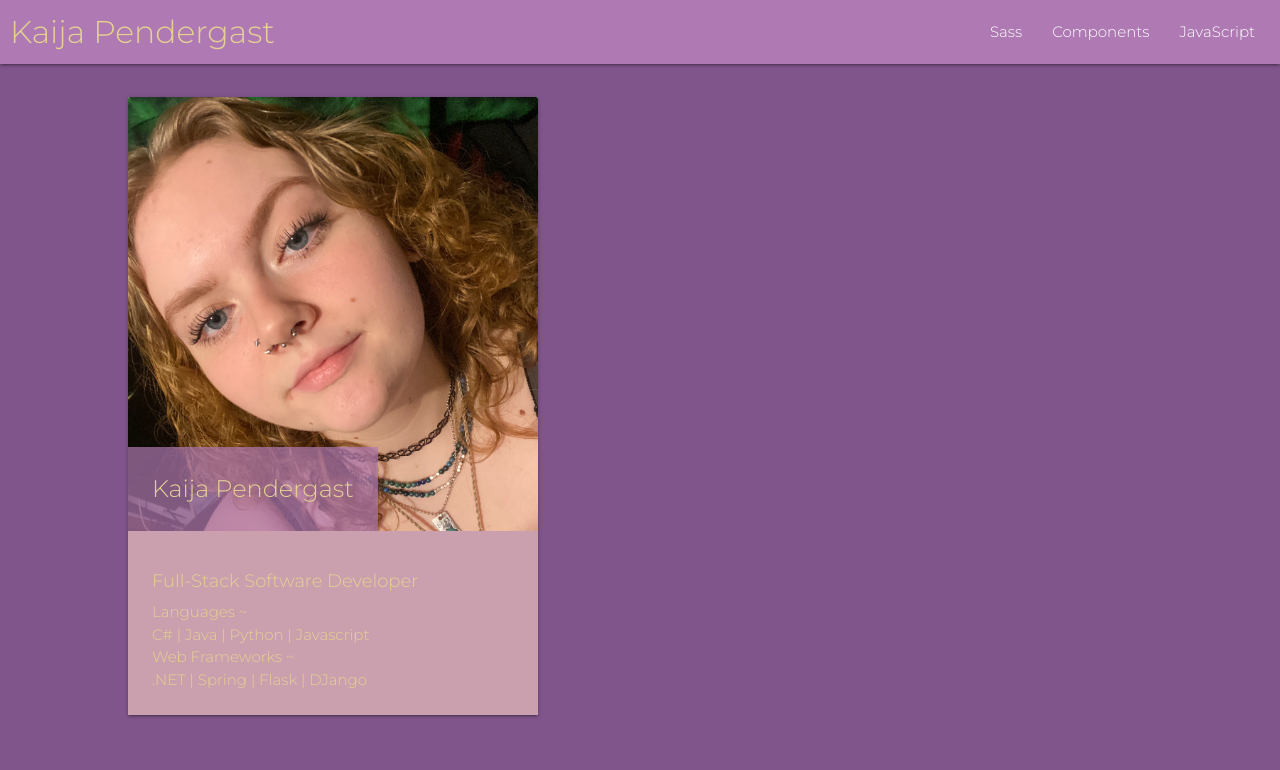
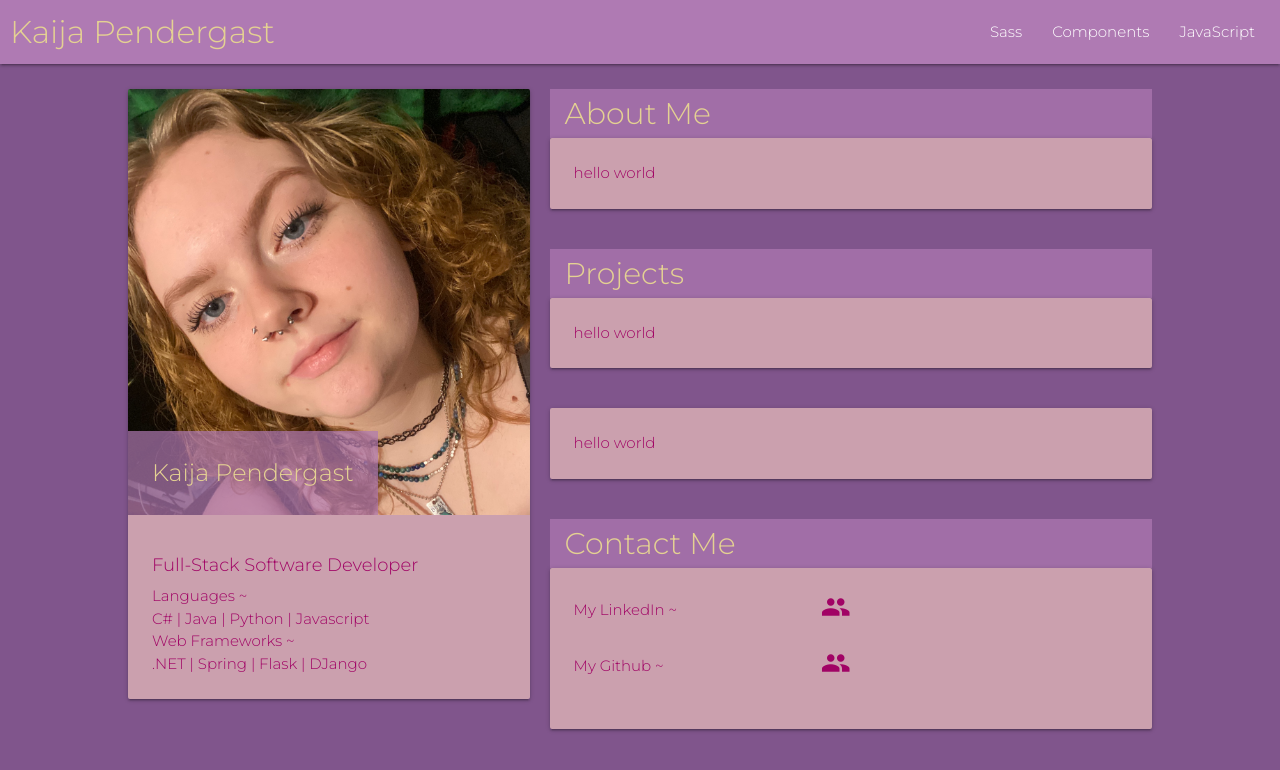
Before and after one commit to Kaijapen/Portfolio_Project, a plain HTML site: page index.html in a window 1280 px wide. Drawn offline with nearby package versions, Linux system fonts and the light colour scheme.

Commit message:
changes collection

```diff
--- a/index.html
+++ b/index.html
@@ -6,6 +6,7 @@
     <meta http-equiv="X-UA-Compatible" content="IE=edge">
     <meta name="viewport" content="width=device-width, initial-scale=1.0">
     <link rel="stylesheet" href="https://cdnjs.cloudflare.com/ajax/libs/materialize/1.0.0/css/materialize.min.css">
+    <link href="https://fonts.googleapis.com/icon?family=Material+Icons" rel="stylesheet">
     <link rel="stylesheet" href="style.css">
     <title>Kaija Pendergast</title>
 </head>
@@ -25,6 +26,7 @@
     </nav>
     <!-- Front Page Content -->
     <div class="main d-flex">
+        <div class="left flex-2">
             <div class="card flex-2">
                 <div class="card-image">
                     <img src="imgs/Me.jpeg">
@@ -38,10 +40,24 @@
                     <p>.NET | Spring | Flask | DJango</p>
                 </div>
             </div>
+        </div>
         <div class="right-c flex-3">
-            <div class="content secondary"></div>
-            <div class="content secondary"></div>
-            <div class="content secondary"></div>
+            <span class="card-title">About Me</span>
+            <div class="card-panel secondary-pink mb-40">
+                <span>hello world</span>
+            </div>
+            <span class="card-title">Projects</span>
+            <div class="card-panel secondary-pink mb-40">
+                <span>hello world</span>
+            </div>
+            <div class="card-panel secondary-pink mb-40">
+                <span>hello world</span>
+            </div>
+            <span class="card-title">Contact Me</span>
+            <div class="card-panel secondary-pink">
+                <span class="w-50 mb-20">My LinkedIn ~ <a href="https://www.linkedin.com/in/kaija-pendergast/" class="margin-l"><i class="small material-icons">people</i></a></span>
+                <span class="w-50 mb-20">My Github ~ <a href="https://github.com/Kaijapen/" class="margin-l"><i class="small material-icons">people</i></a></span>
+            </div>
         </div>
     </div>
     <script src="https://cdnjs.cloudflare.com/ajax/libs/materialize/1.0.0/js/materialize.min.js"></script>
--- a/style.css
+++ b/style.css
@@ -2,7 +2,7 @@
 
 * {
     font-family: 'Montserrat', sans-serif;
-    color: #E4D192;
+    color: #a10365;
 }
 
 /* Materialize overrides */
@@ -24,6 +24,41 @@ h5 {
     font-size: large;
 }
 
+.card-panel {
+    margin: 0;
+    /* margin-bottom: 40px; */
+}
+
+.card {
+    margin: 0;
+}
+
+.card-title {
+    margin: 0;
+    font-size: 30px;
+    font-weight: 300;
+    /* margin-top: 5px; */
+    padding: 2px 15px;
+}
+
+span {
+    display: flex;
+    justify-content: space-between;
+    align-items: center;
+}
+
+.w-50 {
+    width: 50%;
+}
+
+.mb-20 {
+    margin-bottom: 20px;
+}
+
+.mb-40 {
+    margin-bottom: 40px;
+}
+
 
 /* colors <3 */
 
@@ -41,6 +76,10 @@ h5 {
 
 .secondary-yellow {
     background-color: #E4D192;
+}
+
+.card {
+    background-color: transparent;
 }
 
 /* Flex Properties */
@@ -73,3 +112,12 @@ h5 {
 .border-round {
     border-radius: 10%;
 }
+
+.right-c {
+    margin-left: 20px;
+}
+
+.card-title {
+    color: #E4D192;
+    background-color: rgba(175, 122, 179, .7);
+}
```
Lines whose indentation alone changed are shown as unchanged.
